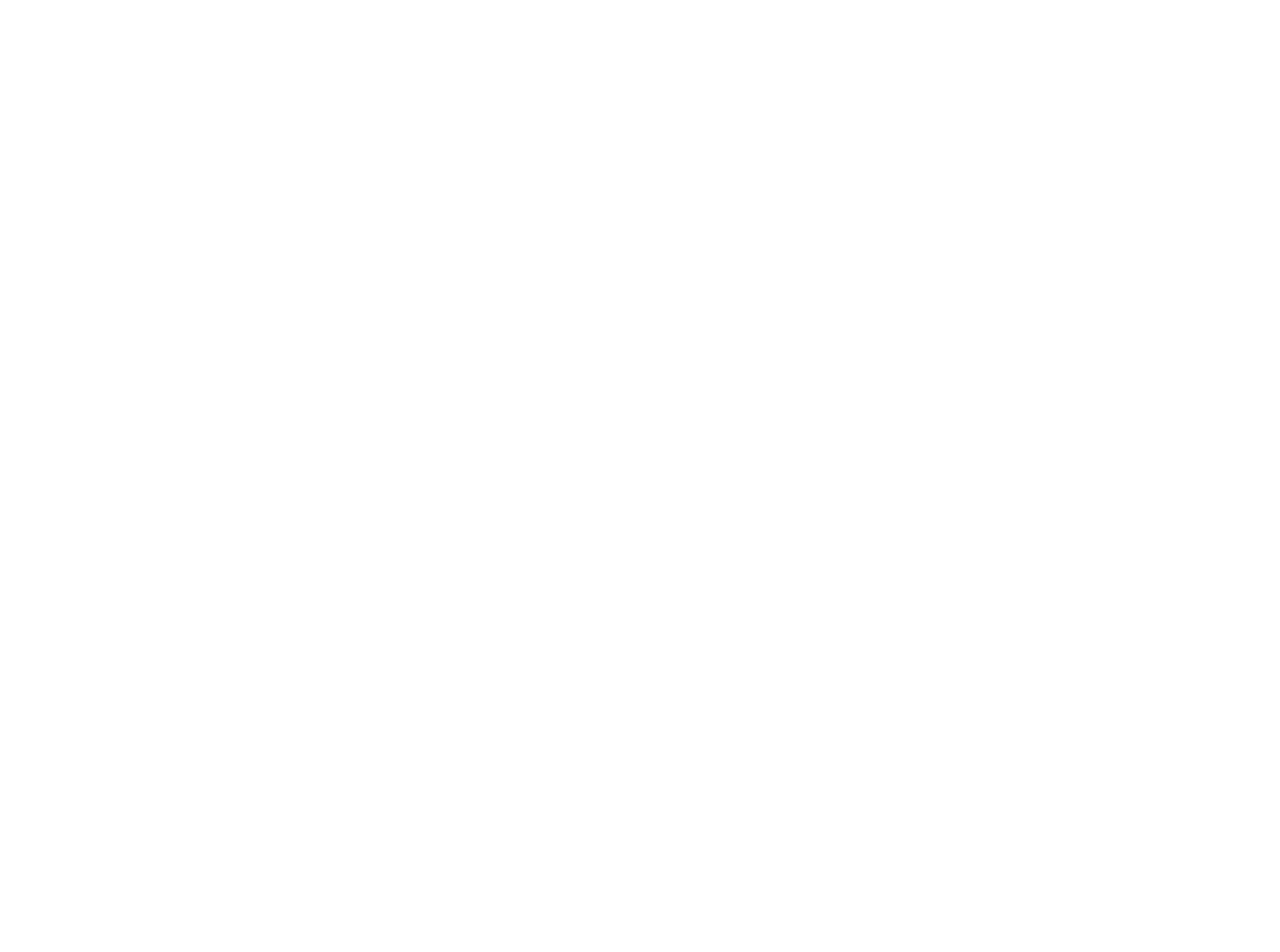
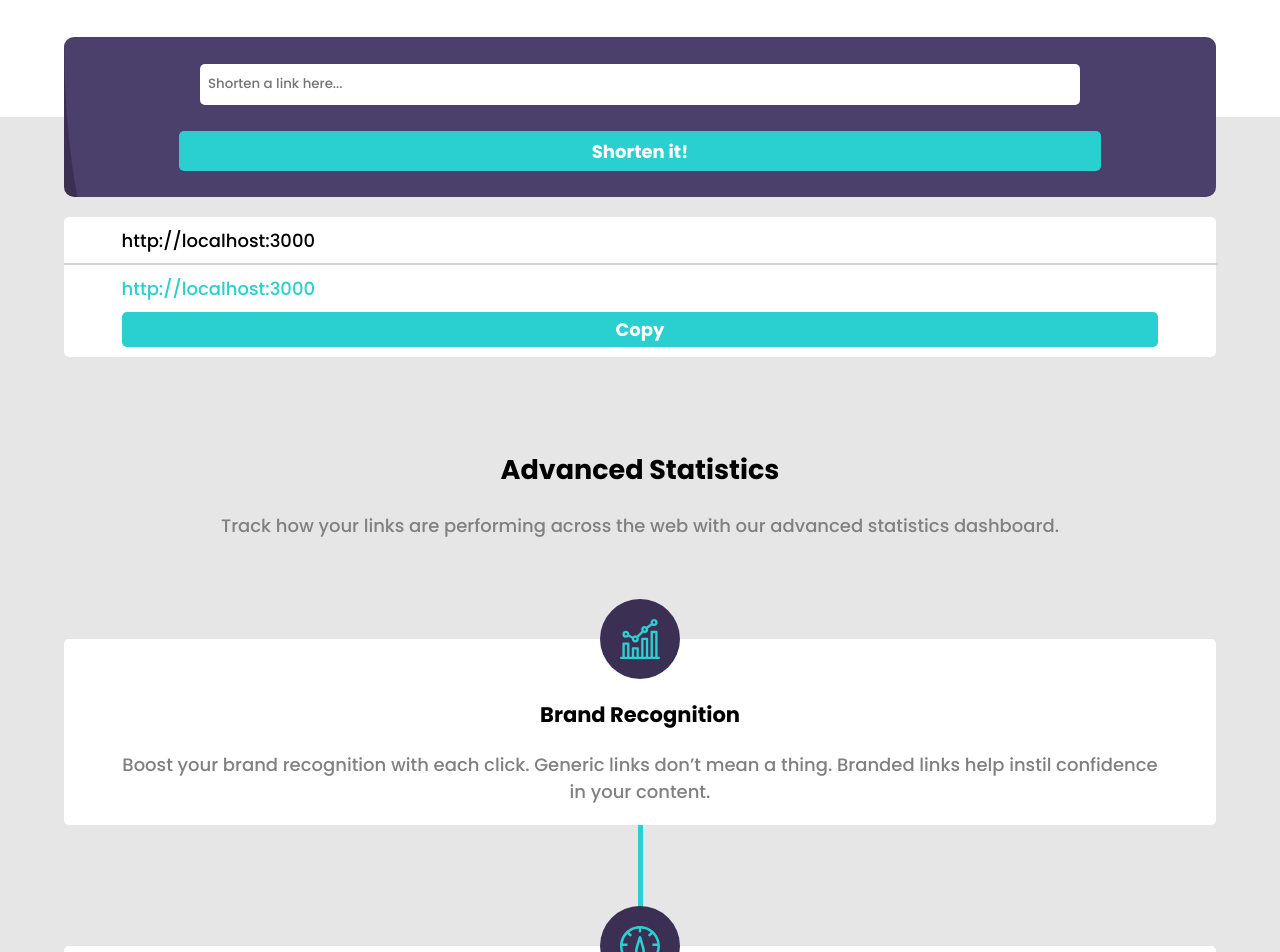
Before and after one commit to xdlugy/url-shortening, a React (Create React App) app: page / in a window 1280 px wide. Shown: the part 1480-2432 px from the top of the page. Before the commit the page ends 1438 px from the top, so only its background shows below. Built offline with nearby package versions, Linux system fonts and the light colour scheme.

Commit message:
made template

```diff
--- a/src/App.js
+++ b/src/App.js
@@ -1,6 +1,13 @@
 import './style.css';
 import logo from './images/logo.svg';
 import top from './images/illustration-working.svg';
+import brand from './images/icon-brand-recognition.svg';
+import detailed from './images/icon-detailed-records.svg';
+import customizable from './images/icon-fully-customizable.svg';
+import facebook from './images/icon-facebook.svg';
+import instagram from './images/icon-instagram.svg';
+import pinterest from './images/icon-pinterest.svg';
+import twitter from './images/icon-twitter.svg';
 
 function App() {
   return (
@@ -22,7 +29,80 @@
     <h1>More than just shorter links</h1>
     <p>Build your brand’s recognition and get detailed insights
   on how your links are performing.</p>
-  <button id="getstarted">Get Started</button>
+  <button className="getstarted">Get Started</button>
+  <div id="gray">
+    <div id="shortendiv">
+      <input type="text" placeholder="Shorten a link here..."></input>
+      <button id="shortentrigger">Shorten it!</button>
+    </div>
+    <div className="previous">
+      <p>http://localhost:3000</p>
+      <hr></hr>
+      <p>http://localhost:3000</p>
+      <button className="copy">Copy</button>
+    </div>
+    <h2>Advanced Statistics</h2>
+    <p>Track how your links are performing across the web with our
+  advanced statistics dashboard.</p>
+  <div className="box first">
+    <div className="imgwrapper">
+      <img src={brand}></img>
+    </div>
+    <h3>Brand Recognition</h3>
+    <p>Boost your brand recognition with each click. Generic links don’t
+  mean a thing. Branded links help instil confidence in your content.</p>
+  </div>
+  <div className="connect"></div>
+  <div className="box">
+    <div className="imgwrapper">
+      <img src={detailed}></img>
+    </div>
+    <h3>Detailed Records</h3>
+    <p>Gain insights into who is clicking your links. Knowing when and where
+  people engage with your content helps inform better decisions.</p>
+  </div>
+  <div className="connect"></div>
+  <div className="box">
+    <div className="imgwrapper">
+      <img src={customizable}></img>
+    </div>
+    <h3>Fully Customizable</h3>
+    <p>Improve brand awareness and content discoverability through customizable
+  links, supercharging audience engagement.</p>
+  </div>
+  </div>
+  <div id="boost">
+    <h2>Boost your links today</h2>
+    <button className="getstarted">Get Started</button>
+  </div>
+  <footer>
+    <img src={logo}></img>
+    <h4>Features</h4>
+    <ul>
+      <li><a href="">Link shortening</a></li>
+      <li><a href="">Branded Links</a></li>
+      <li><a href="">Analytics</a></li>
+    </ul>
+    <h4>Resources</h4>
+    <ul>
+      <li><a href="">Blog</a></li>
+      <li><a href="">Developers</a></li>
+      <li><a href="">Support</a></li>
+    </ul>
+    <h4>Company</h4>
+    <ul>
+      <li><a href="">About</a></li>
+      <li><a href="">Our team</a></li>
+      <li><a href="">Careers</a></li>
+      <li><a href="">Contact</a></li>
+    </ul>
+    <div id="social">
+    <img src={facebook}></img>
+    <img src={twitter}></img>
+    <img src={pinterest}></img>
+    <img src={instagram}></img>
+    </div>
+  </footer>
     </main>
   );
 }
--- a/src/style.css
+++ b/src/style.css
@@ -5,6 +5,7 @@
     padding: 0;
     text-align: center;
     font-family: 'Poppins';
+    font-size: 18px;
 }
 
 header {
@@ -53,19 +54,19 @@
     border-radius: 5px;
 }
 
-main img#working {
+img#working {
     margin-left: 5%;
     width: 140%;
 }
 
-main h1 {
+h1 {
     width: 80%;
     margin: auto;
     margin-top: 10px;
     font-weight: 700;
 }
 
-main p {
+p {
     width: 90%;
     margin: auto;
     margin-top: 10px;
@@ -73,7 +74,7 @@
     font-weight: 500;
 }
 
-main button#getstarted {
+button.getstarted {
     margin-top: 30px;
     height: 50px;
     width: 180px;
@@ -85,3 +86,195 @@
     font-weight: bold;
     font-size: large;
 }
+
+div#gray {
+    margin-top: 150px;
+    height: 100%;
+    background-color: hsl(0, 0%, 90%);
+    padding-bottom: 80px;
+}
+
+div#shortendiv {
+    display: flex;
+    flex-direction: column;
+    justify-content: space-evenly;
+    align-items: center;
+    width: 90%;
+    margin: auto;
+    height: 160px;
+    border-radius: 10px;
+    background-color: hsl(257, 27%, 26%);
+    background-image: url('images/bg-shorten-mobile.svg');
+    background-size: cover;
+    transform: translate(0, -50%);
+}
+
+div#shortendiv input {
+    width: 75%;
+    height: 25px;
+    outline: none;
+    border: none;
+    border-radius: 5px;
+    font-family: Poppins;
+    padding: 8px;
+}
+
+div#shortendiv button#shortentrigger {
+    height: 40px;
+    width: 80%;
+    border: none;
+    border-radius: 5px;
+    font-family: Poppins;
+    font-weight: bold;
+    font-size: large;
+    color: white;
+    background-color: hsl(180, 66%, 49%);
+}
+
+div.previous {
+    text-align: left;
+    margin-top: 10px;
+    width: 90%;
+    margin: auto;
+    height: 140px;
+    border-radius: 5px;
+    background-color: white;
+    transform: translate(0, -50%);
+}
+
+div.previous p:first-child {
+    padding-top: 10px;
+    color: black;
+}
+
+div.previous p:nth-child(3) {
+    color: hsl(180, 66%, 49%);
+}
+
+div.previous hr {
+    width: 100%;
+    border: 1px solid lightgray;
+}
+
+div.previous button.copy {
+    height: 35px;
+    width: 90%;
+    margin-left: 5%;
+    margin-top: 10px;
+    border: none;
+    border-radius: 5px;
+    font-family: Poppins;
+    font-weight: bold;
+    font-size: large;
+    color: white;
+    background-color: hsl(180, 66%, 49%);
+}
+
+div.box {
+    width: 90%;
+    margin: auto;
+    background-color: white;
+    border-radius: 5px;
+}
+
+div.first {
+    margin-top: 100px;
+}
+
+div.imgwrapper {
+    position: absolute;
+    left: 50%;
+    transform: translate(-50%, -50%);
+    display: flex;
+    align-items: center;
+    justify-content: center;
+    width: 80px;
+    height: 80px;
+    margin: auto;
+    border-radius: 50%;
+    background-color: hsl(257, 27%, 26%);
+}
+
+div.imgwrapper img {
+    width: 50%;
+    height: 50%;
+}
+
+div.box h3 {
+    padding-top: 60px;
+}
+
+div.box p {
+    padding-bottom: 20px;
+}
+
+div.connect {
+    height: 100px;
+    margin: auto;
+    width: 5px;
+    background-color:hsl(180, 66%, 49%);
+}
+
+div#boost {
+    display: flex;
+    flex-direction: column;
+    justify-content: center;
+    align-items: center;
+    background-color: hsl(257, 27%, 26%);
+    width: 100%;
+    height: 250px;
+    background-image: url('images/bg-boost-mobile.svg');
+}
+
+div#boost h2 {
+    color: white;
+}
+
+div#boost button.getstarted {
+    margin: 0;
+}
+
+footer {
+    display: flex;
+    flex-direction: column;
+    justify-content: center;
+    align-items: center;
+    background-color: hsl(260, 8%, 14%);
+    padding-bottom: 30px;
+}
+
+footer img {
+    filter:brightness(100);
+    margin-top: 50px;
+}
+
+footer h4 {
+    font-weight:normal;
+    color: white;
+}
+
+footer ul {
+    list-style: none;
+    padding: 0;
+    margin: 0;
+}
+
+footer ul li {
+    padding: 5px;
+}
+
+footer ul li a {
+    text-decoration: none;
+}
+
+footer ul li a:visited {
+    color: gray;
+}
+
+footer div#social {
+    width: 100%;
+}
+
+footer div#social img {
+    padding: 10px;
+}
```
